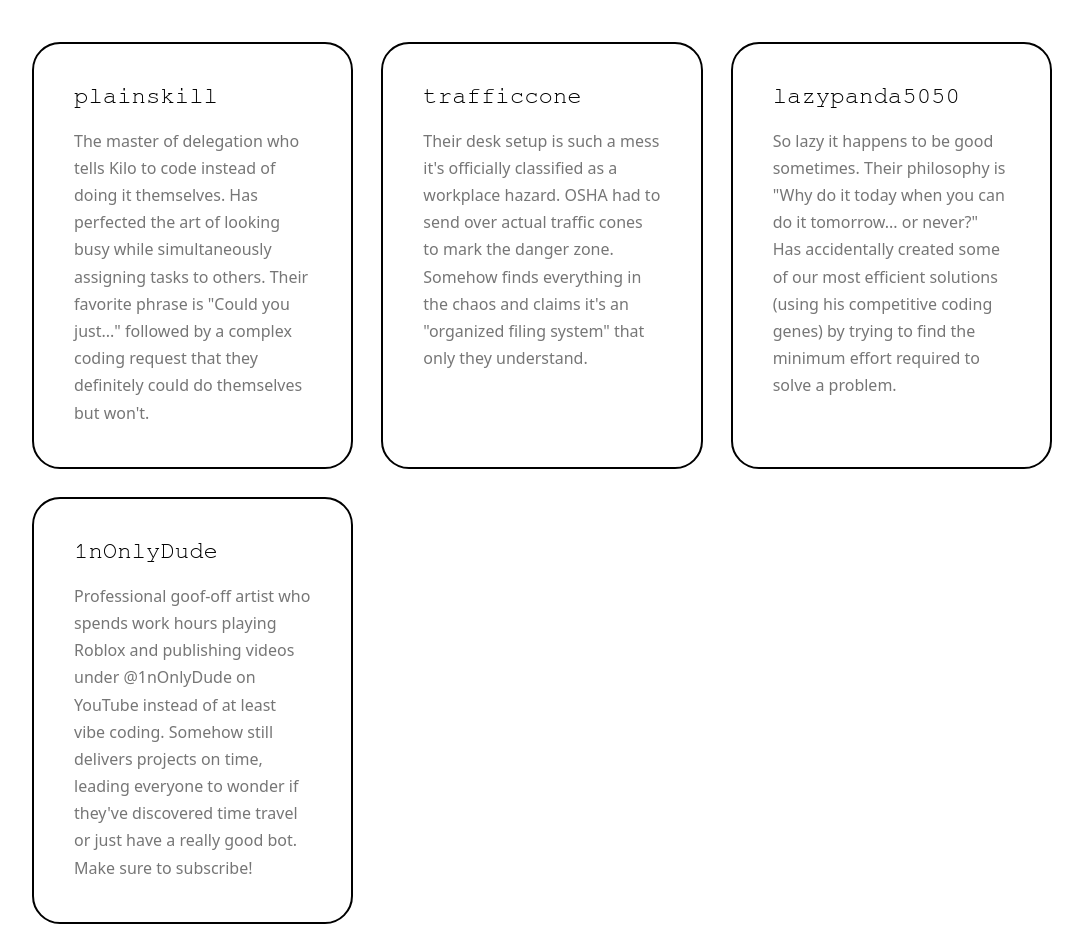
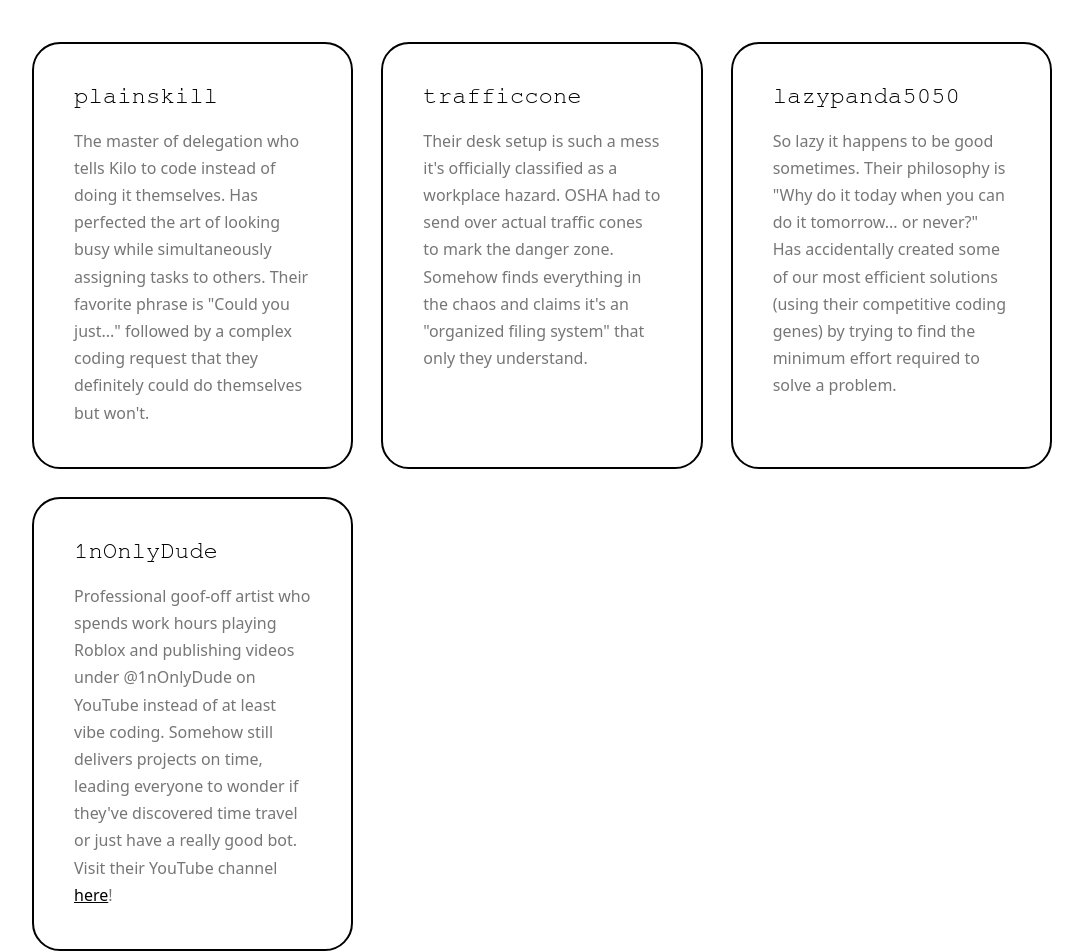
Before and after one commit to LibreLoom/Website, a React (Vite) app in the folder web/: page /team in a window 1280 px wide. Shown: the part 940-1892 px from the top of the page, without its empty margins (98-1181 px from the left). Built offline with nearby package versions, Linux system fonts and the light colour scheme; a web font is replaced by a local one.

Commit message:
fixed emre's profile

```diff
--- a/web/src/components/Team.jsx
+++ b/web/src/components/Team.jsx
@@ -30,11 +30,11 @@ function Team() {
           </div>
           <div className="card">
             <h2>lazypanda5050</h2>
-            <p>So lazy it happens to be good sometimes. Their philosophy is "Why do it today when you can do it tomorrow... or never?" Has accidentally created some of our most efficient solutions (using his competitive coding genes) by trying to find the minimum effort required to solve a problem.</p>
+            <p>So lazy it happens to be good sometimes. Their philosophy is "Why do it today when you can do it tomorrow... or never?" Has accidentally created some of our most efficient solutions (using their competitive coding genes) by trying to find the minimum effort required to solve a problem.</p>
           </div>
           <div className="card">
             <h2>1nOnlyDude</h2>
-            <p>Professional goof-off artist who spends work hours playing Roblox and publishing videos under @1nOnlyDude on YouTube instead of at least vibe coding. Somehow still delivers projects on time, leading everyone to wonder if they've discovered time travel or just have a really good bot. Make sure to subscribe!</p>
+            <p>Professional goof-off artist who spends work hours playing Roblox and publishing videos under @1nOnlyDude on YouTube instead of at least vibe coding. Somehow still delivers projects on time, leading everyone to wonder if they've discovered time travel or just have a really good bot. Visit their YouTube channel <a src="https://www.youtube.com/@1nOnlyDude">here</a>!</p>
           </div>
         </div>
       </section>
```
